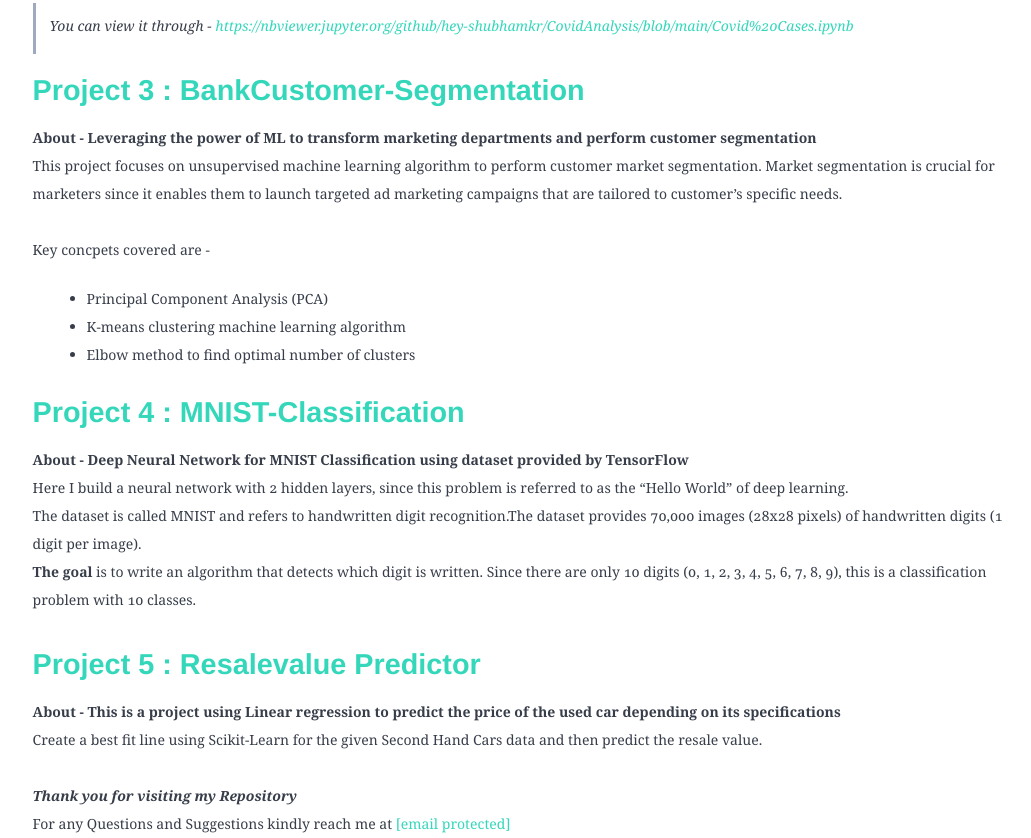
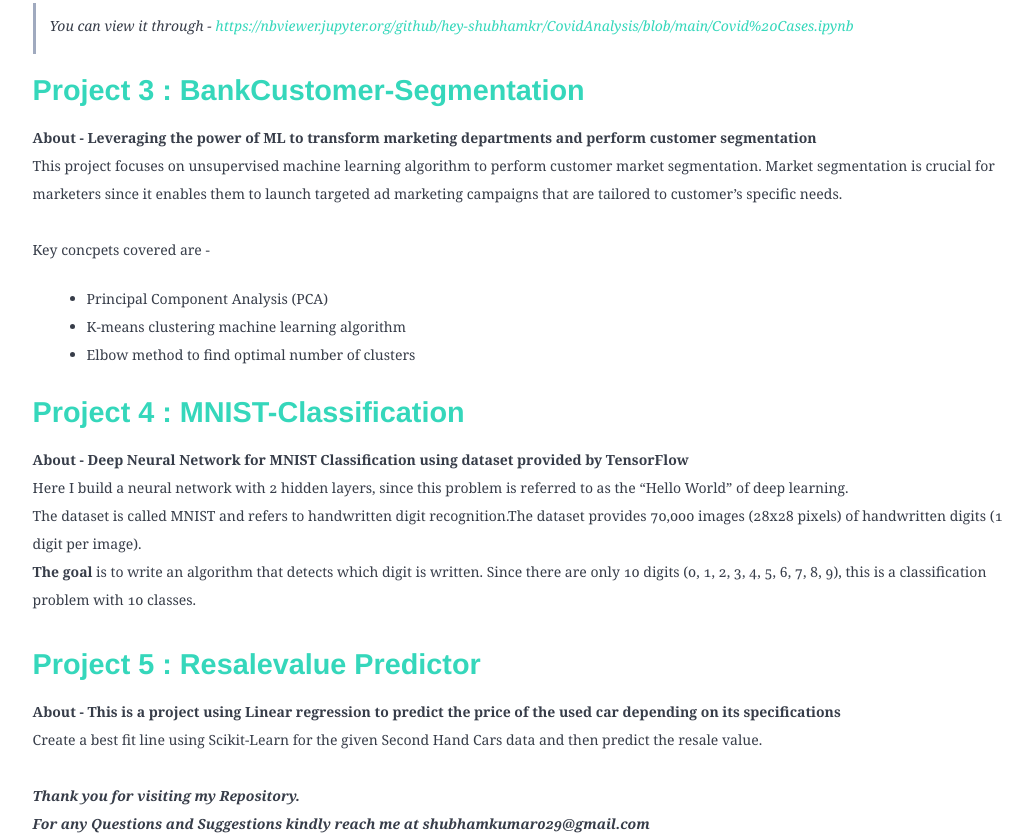
Before and after one commit to hey-shubhamkr/DataScience_Portfolio, a plain HTML site: page index.html in a window 1280 px wide. Shown: the part 555-1393 px from the top of the page, without its empty margins (121-1152 px from the left). Drawn offline with nearby package versions, Linux system fonts and the light colour scheme.

Commit message:
Update index.html

```diff
--- a/index.html
+++ b/index.html
@@ -29,6 +29,6 @@ The dataset is called MNIST and refers to handwritten digit recognition.The data
 <h1 class="code-line" data-line-start=29 data-line-end=30><a id="Project_5__Resalevalue_PredictorhttpsgithubcomheyshubhamkrresalevaluepredictorblobmasterUsingLinearRegipynb_29"></a><a href="https://github.com/hey-shubhamkr/resalevalue-predictor-/blob/master/UsingLinearReg.ipynb">Project 5 : Resalevalue Predictor</a></h1>
 <p class="has-line-data" data-line-start="30" data-line-end="32"><strong>About - This is a project using Linear regression to predict the price of the used car depending on its specifications</strong><br>
 Create a best fit line using Scikit-Learn for the given Second Hand Cars data and then predict the resale value.</p>
-<p class="has-line-data" data-line-start="33" data-line-end="35"><strong><em>Thank you for visiting my Repository</em></strong><br>
-For any Questions and Suggestions kindly reach me at <a href="/cdn-cgi/l/email-protection#24774c51464c45494f5149455614161d644349454d480a474b49"><span class="__cf_email__" data-cfemail="d98ab1acbbb1b8b4b2acb4b8abe9ebe099beb4b8b0b5f7bab6b4">[email&#160;protected]</span></a></p>
+<p class="has-line-data" data-line-start="33" data-line-end="35"><strong><em>Thank you for visiting my Repository. <br> For any Questions and Suggestions kindly reach me at shubhamkumar029@gmail.com </em></strong><br>
+</span></a></p>
 <script data-cfasync="false" src="/cdn-cgi/scripts/5c5dd728/cloudflare-static/email-decode.min.js"></script></body></html>
```
